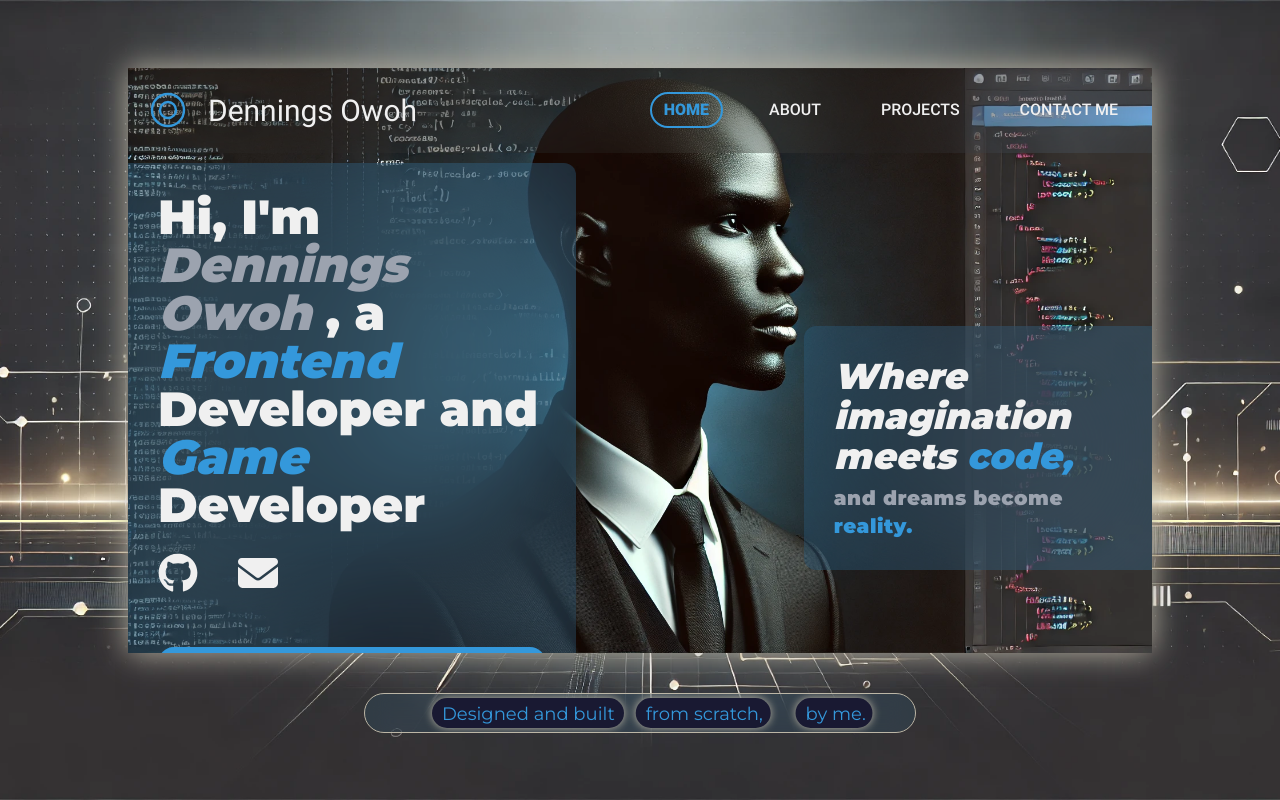
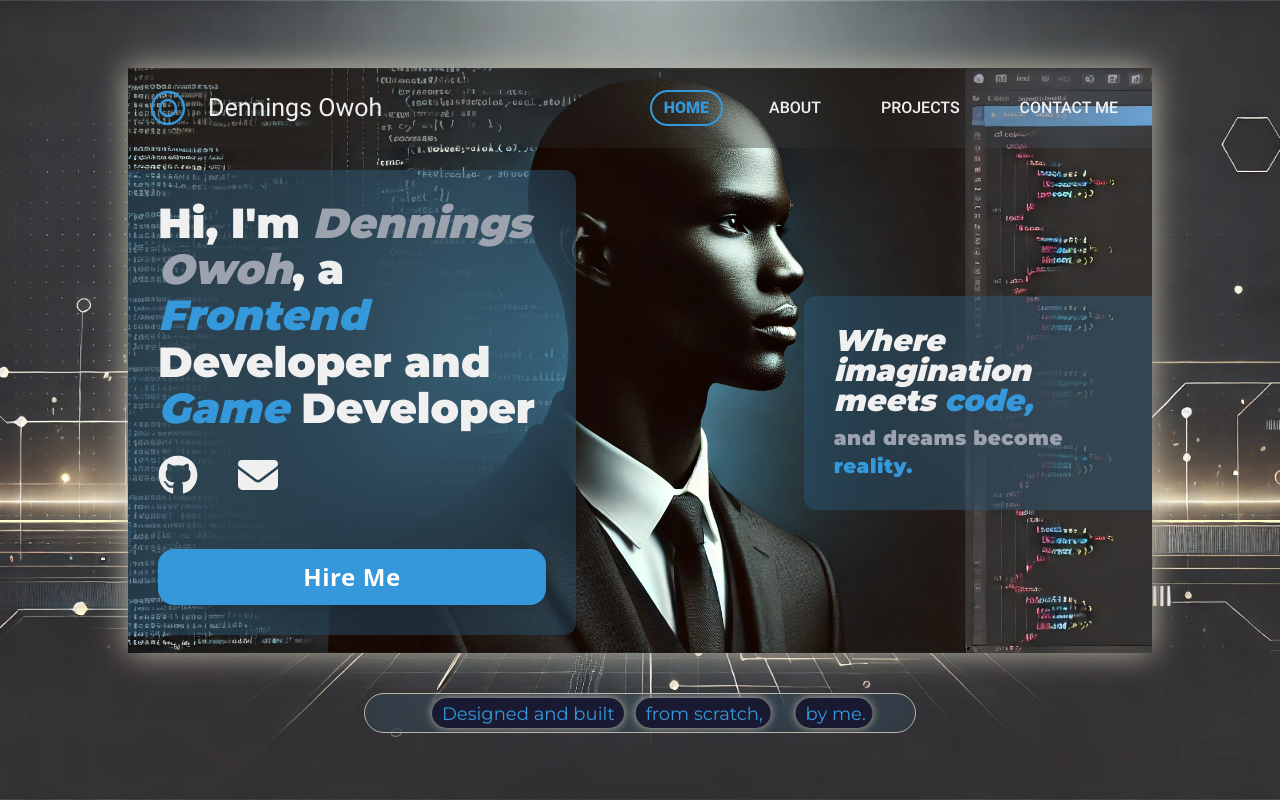
Before and after one commit to ArinzeGit/My-Portfolio-Website, a Next.js app: page /home in a window 1280 px wide. Built offline with nearby package versions, Linux system fonts and the light colour scheme.

Commit message:
Minor typography polish- font sizes and line height edits

```diff
--- a/src/app/home/page.tsx
+++ b/src/app/home/page.tsx
@@ -19,14 +19,14 @@ const Home = () => {
       >
         <div className="flex flex-col sm:flex-row justify-between gap-[40px] items-center min-h-full">
           <TranslucentCard position="left" className="max-w-md bg-homePrimary">
-            <h1 className="text-secondary text-4xl sm:text-5xl font-bold mb-4 font-montserrat">
+            <span className="text-secondary text-[36px] sm:text-[42px] leading-[1.1] font-bold mb-4 font-montserrat">
               Hi, I&apos;m
-              <span className="text-gray-400 italic"> Dennings Owoh </span>, a
+              <span className="text-gray-400 italic"> Dennings Owoh</span>, a
               <span className="text-homePrimary italic"> Frontend </span>
               Developer and
               <span className="text-homePrimary italic"> Game </span>
               Developer
-            </h1>
+            </span>
             {/* Icons for GitHub, Email */}
             <div className="mt-6 flex items-center gap-10">
               <Link
@@ -50,7 +50,7 @@ const Home = () => {
             className="max-w-[34%] bg-homePrimary"
           >
             <p className="text-secondary text-lg sm:text-xl leading-relaxed font-montserrat">
-              <span className="block text-3xl sm:text-4xl font-bold italic">
+              <span className="block text-[30px] sm:text-[30px] leading-[1] font-bold italic">
                 Where imagination meets{" "}
                 <span className="text-homePrimary">code,</span>
               </span>
--- a/src/components/NavBar.tsx
+++ b/src/components/NavBar.tsx
@@ -11,7 +11,7 @@ const NavBar = () => {
         <div style={{ color: themeColor }}>
           <Logo />
         </div>
-        <h1 className="text-[30px] text-secondary font-roboto">
+        <h1 className="text-[25px] text-secondary font-roboto">
           Dennings Owoh
         </h1>
       </div>
--- a/src/components/NavLink.tsx
+++ b/src/components/NavLink.tsx
@@ -26,8 +26,8 @@ const NavLink = ({ label, href }: NavLinkProps) => {
           borderColor: isActive
             ? themeColor
             : hovered
-            ? themeColor
-            : "transparent",
+              ? themeColor
+              : "transparent",
         }}
         onMouseEnter={() => setHovered(true)}
         onMouseLeave={() => setHovered(false)}
```
